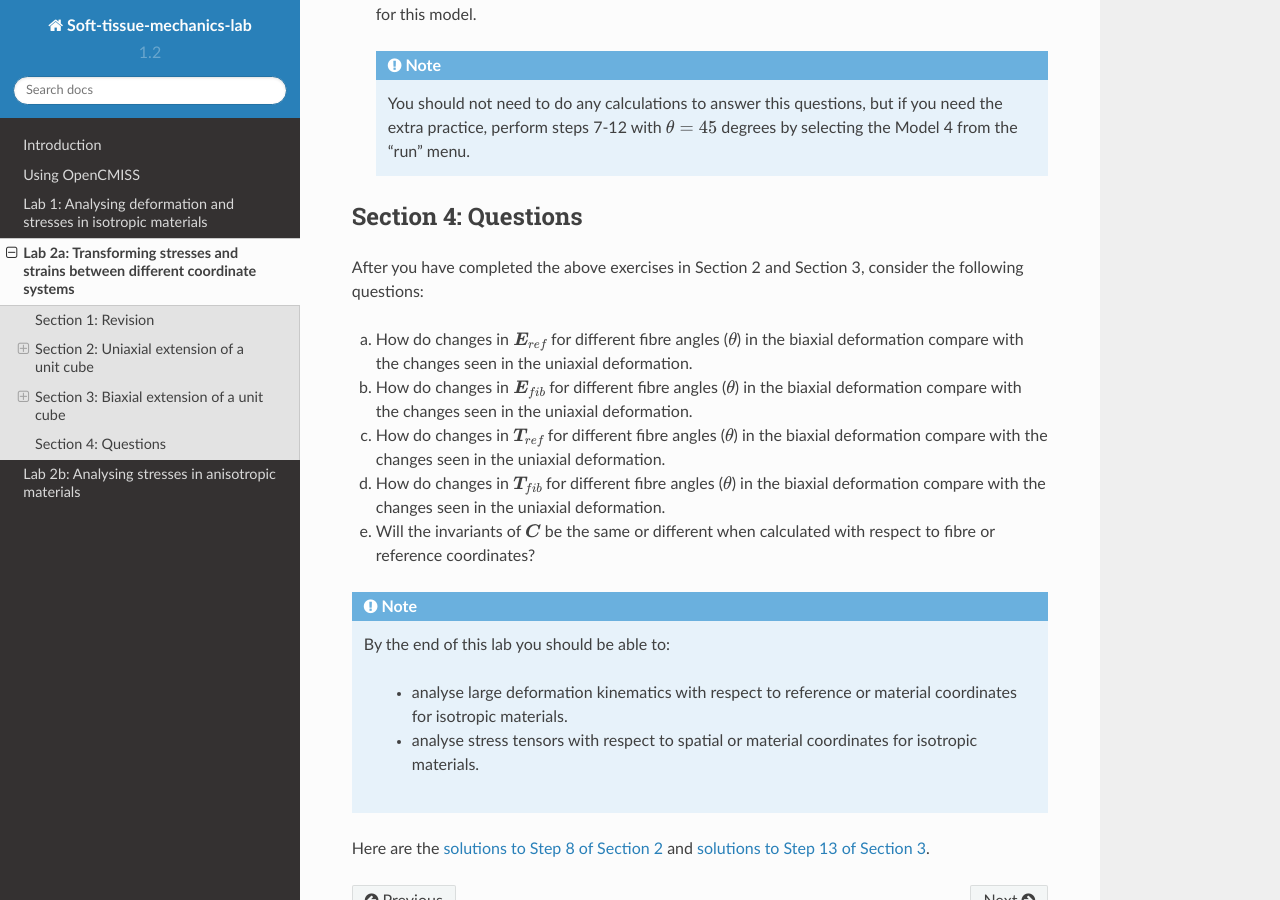
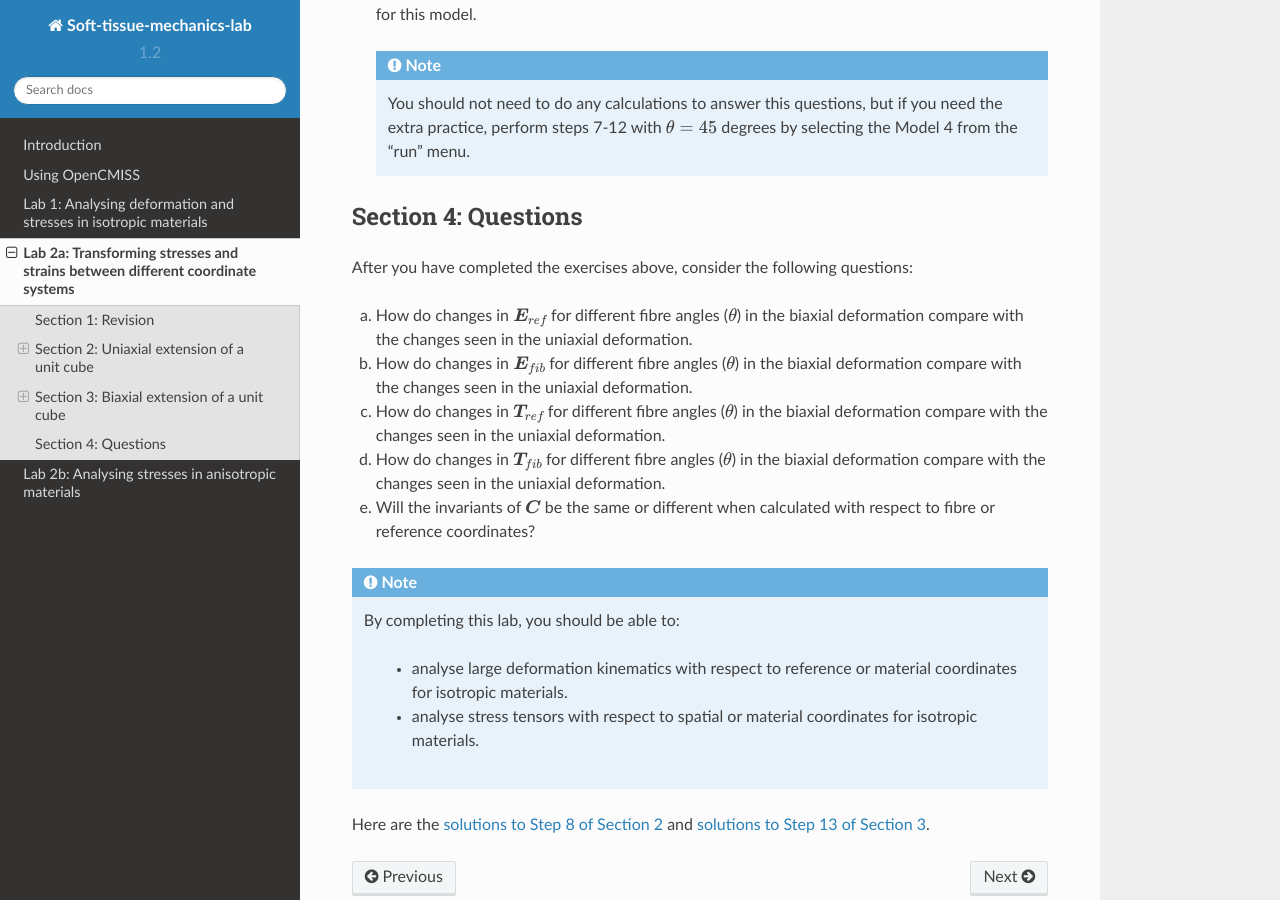
Before and after one commit to mpnash/soft-tissue-mechanics-labs, a Sphinx documentation site: the page built from docs/source/lab2.rst, in a window 1280 px wide and 900 px high, scrolled down 5582 px. Built offline with Sphinx 7.4.7 and the Read the Docs theme 2.0.0, drawn with Linux system fonts in a browser that asks for light colours; some of the changed text lies outside the part shown.

Commit message:
Update lab2.rst

```diff
--- a/docs/source/lab2.rst
+++ b/docs/source/lab2.rst
@@ -72,7 +72,7 @@
 Isotropic deformation with respect to rotated fibre axes
 --------------------------------------------------------
 
-3. Now consider the same deformation, except that the fibre (material) axes are no longer aligned with the reference axes. They are now rotated anticlockwise by an angle of :math:`\theta=30` degrees from the :math:`x_{1}` axis (in the :math:`x_{1}`-:math:`x_{2}` plane), as shown in the figure below.
+3. Now consider the same deformation, except that the fibre (material) axes are no longer aligned with the reference axes. They are now rotated anticlockwise by an angle of :math:`\theta=30` degrees from the :math:`X_{1}` axis (in the :math:`X_{1}`-:math:`X_{2}` plane), as shown in the figure below.
 
   .. image:: images/uniaxial_30_degrees_fibres.png
 
@@ -209,7 +209,7 @@
 Isotropic deformation with respect to rotated fibre axes
 --------------------------------------------------------
 
-6. Return to the model selection drop down menu and select/run "Model 3 (Equibiaxial extension of unit cube, isotropic, 30 degree fibre rotation)". This model is similar to the previous models, except that the fibre (material) axes are no longer aligned with the reference (spatial) axes. For this model, the fibre axis is rotated anticlockwise by an angle of :math:`\theta=30` degrees from the :math:`x_{1}` axis (in the :math:`x_{1}`-:math:`x_{2}` plane). When visualising these models, the gold arrows in the graphics window indicate the direction of the fibre axis (along which the first material coordinate is defined), and the :math:`x_{1}`-:math:`x_{2}` plane indicates the orientation of the flat laminar sheet.
+6. Return to the model selection drop down menu and select/run "Model 3 (Equibiaxial extension of unit cube, isotropic, 30 degree fibre rotation)". This model is similar to the previous models, except that the fibre (material) axes are no longer aligned with the reference (spatial) axes. For this model, the fibre axis is rotated anticlockwise by an angle of :math:`\theta=30` degrees from the :math:`X_{1}` axis (in the :math:`X_{1}`-:math:`X_{2}` plane). When visualising these models, the gold arrows in the graphics window indicate the direction of the fibre axis (along which the first material coordinate is defined), and the :math:`X_{1}`-:math:`X_{2}` plane indicates the orientation of the flat laminar sheet.
 
 |vspace|
 
@@ -249,7 +249,7 @@
 Section 4: Questions
 ====================
 
-After you have completed the above exercises in Section 2 and Section 3, consider the following questions:
+After you have completed the exercises above, consider the following questions:
 
 a. How do changes in :math:`\boldsymbol{E}_{ref}` for different fibre angles (:math:`\theta`) in the biaxial deformation compare with the changes seen in the uniaxial deformation.
 
@@ -265,7 +265,7 @@
 
 .. note::
 
-  By the end of this lab you should be able to:
+  By completing this lab, you should be able to:
 
     - analyse large deformation kinematics with respect to reference or material coordinates for isotropic materials.
 
```
